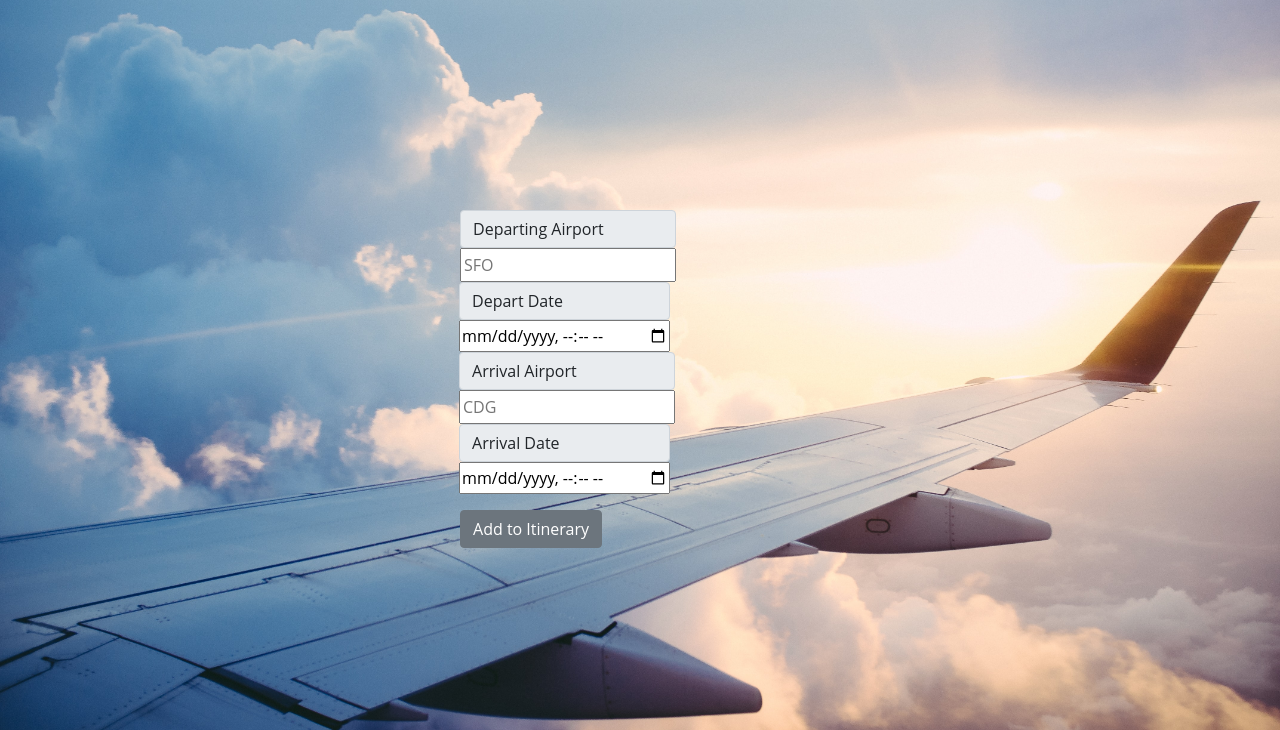
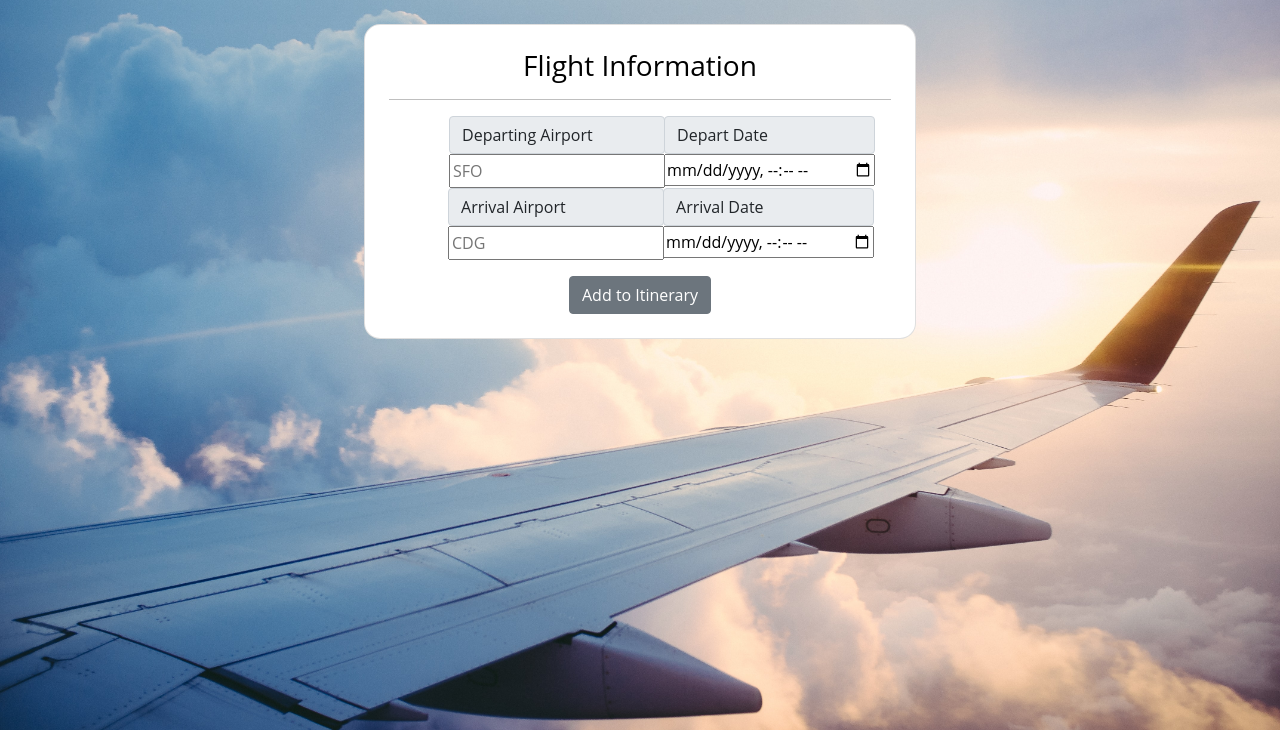
Before and after one commit to victoriaklo/travel-planner, a Flask app: page /itinerary/1/flights in a window 1280 px wide. Shown: the part 70-800 px from the top of the page. Run offline with Flask 2, Linux system fonts and the light colour scheme; the visitor is signed in with stand-in values (Sample User, id 1).

Commit message:
updated add flight container

```diff
--- a/static/css/flights.css
+++ b/static/css/flights.css
@@ -22,6 +22,7 @@ body {
 
 #flight-info {
     display: block center;
+    margin-left: 60px;
 }
 
 #add-flight-btn {
--- a/templates/flights.html
+++ b/templates/flights.html
@@ -7,7 +7,15 @@
 
 {% block body %}
 
-<div id="flights-container" class="container-sm" style="width: 26rem;">
+<section class="flight-container">
+        <div class="container p-4">
+          <div class="row d-flex justify-content-center align-items-center">
+            <div class="col-sm-auto" style="width: 36rem">
+              <div class="card shadow-2-strong" style="border-radius: 1rem;">
+                <div class="card-body p-4 text-center">
+
+                  <h3 class="mb-3">Flight Information</h3>
+                  <hr class="my-3">
                   <form action="/itinerary/{{itin_id}}/flights" id="add-flight-info" method="post">
 
                         <div id="flight-info" class="input-group mb-3">
@@ -42,7 +50,12 @@
                         </form>
                 </div>
 
-
+                </div>
+              </div>
+            </div>
+          </div>
+        </div>
+      </section>
 
 
 {% endblock %}
```
Lines whose indentation alone changed are shown as unchanged.
